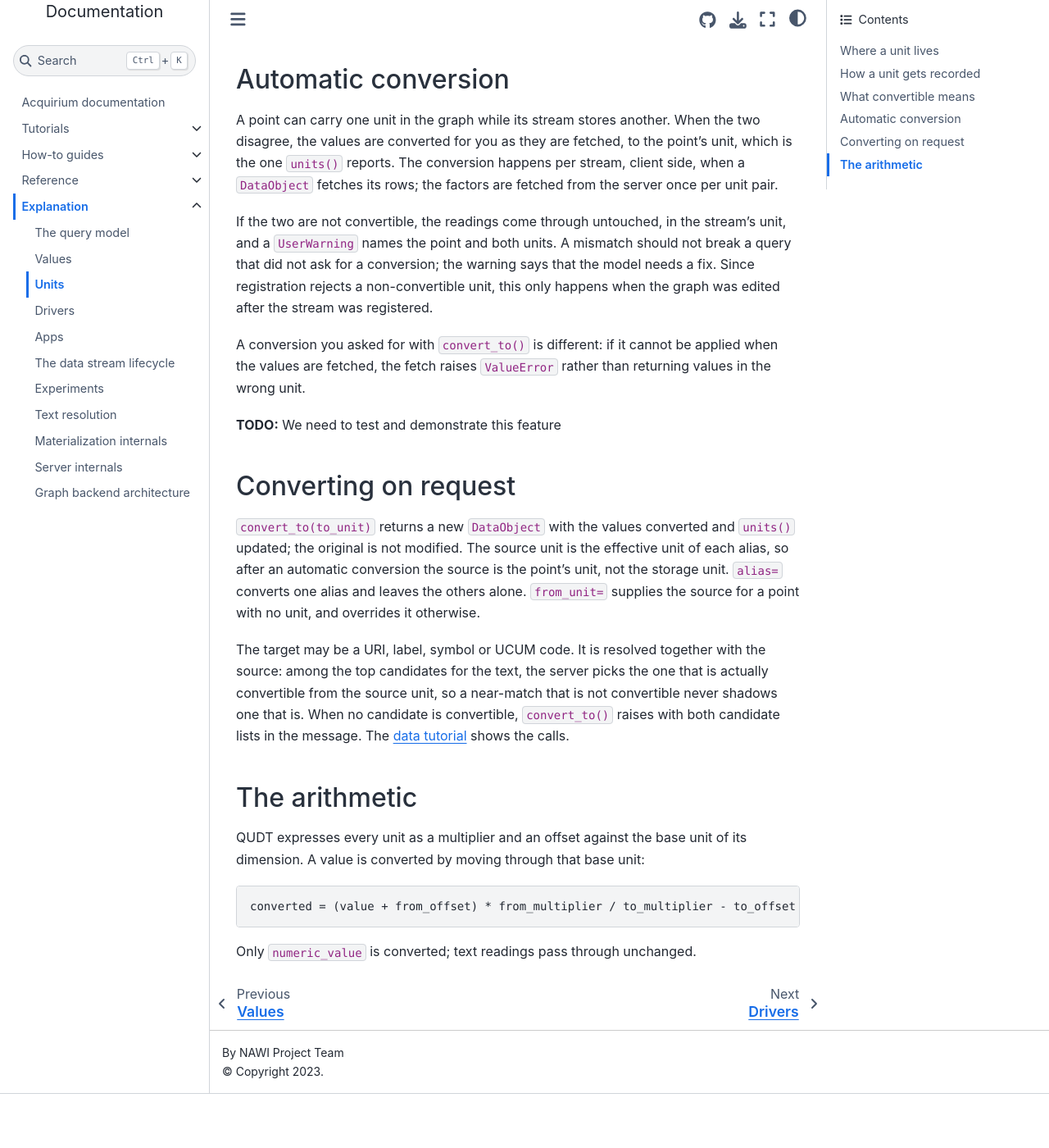
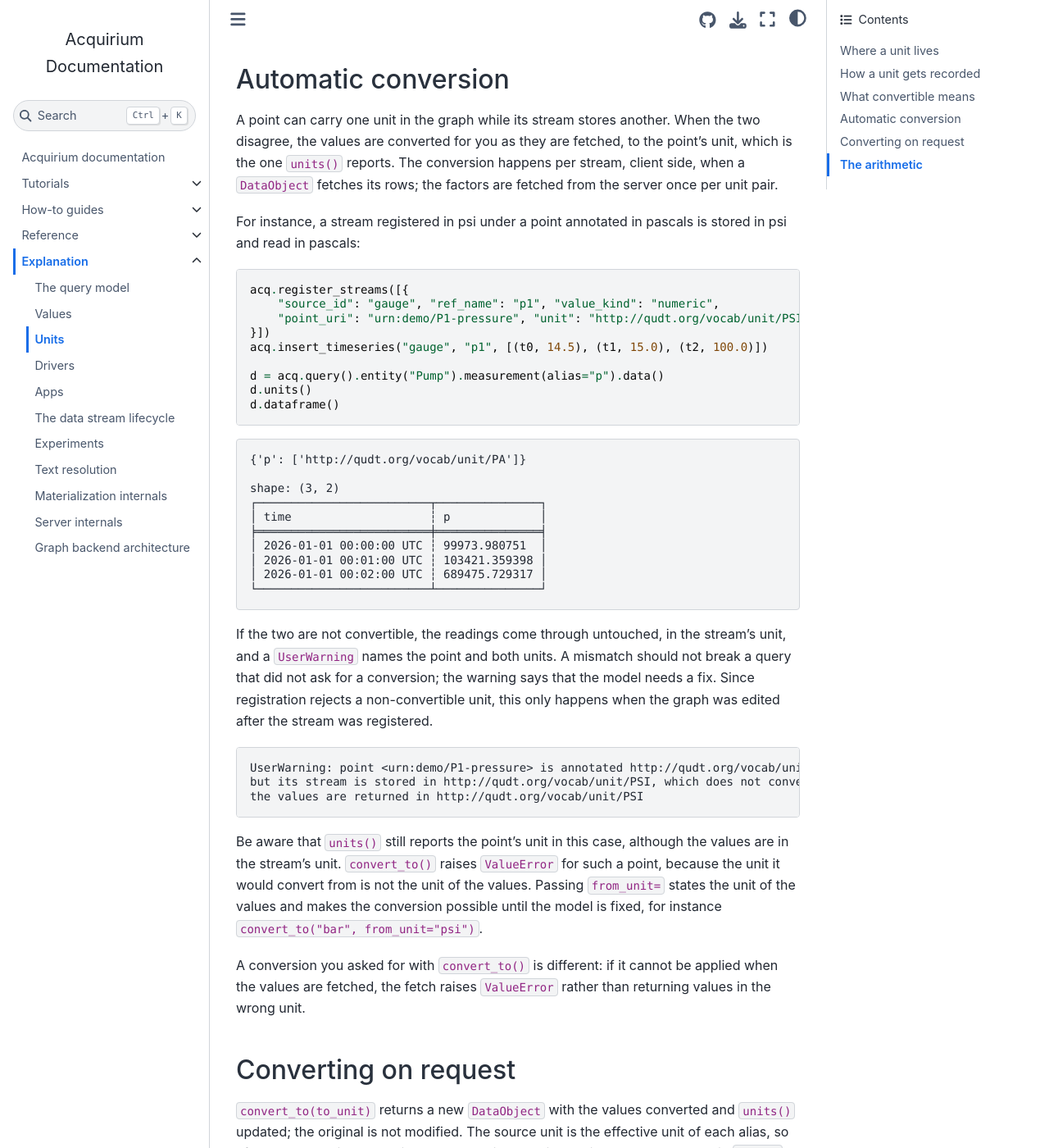
Before and after one commit to DataDrivenCPS/acquirium, a Jupyter Book: the page built from docs/explanation/units.md, in a window 1280 px wide and 1400 px high, scrolled down 1751 px. Shown: the whole window at 82% size. Built offline with Jupyter Book 1.0.4 settings and Sphinx 7.4.7 and the Sphinx Book theme 1.1.4, drawn with Linux system fonts in a browser that asks for light colours; before the commit the page ends 3085 px from its top, so only the background shows below that.

Commit message:
Docs: demonstrate automatic unit conversion, drop the TODO

````diff
--- a/docs/explanation/units.md
+++ b/docs/explanation/units.md
@@ -77,6 +77,33 @@
 The conversion happens per stream, client side, when a `DataObject` fetches
 its rows; the factors are fetched from the server once per unit pair.
 
+For instance, a stream registered in psi under a point annotated in pascals
+is stored in psi and read in pascals:
+
+```python
+acq.register_streams([{
+    "source_id": "gauge", "ref_name": "p1", "value_kind": "numeric",
+    "point_uri": "urn:demo/P1-pressure", "unit": "http://qudt.org/vocab/unit/PSI",
+}])
+acq.insert_timeseries("gauge", "p1", [(t0, 14.5), (t1, 15.0), (t2, 100.0)])
+
+d = acq.query().entity("Pump").measurement(alias="p").data()
+d.units()
+d.dataframe()
+```
+```text
+{'p': ['http://qudt.org/vocab/unit/PA']}
+
+shape: (3, 2)
+┌─────────────────────────┬───────────────┐
+│ time                    ┆ p             │
+╞═════════════════════════╪═══════════════╡
+│ 2026-01-01 00:00:00 UTC ┆ 99973.980751  │
+│ 2026-01-01 00:01:00 UTC ┆ 103421.359398 │
+│ 2026-01-01 00:02:00 UTC ┆ 689475.729317 │
+└─────────────────────────┴───────────────┘
+```
+
 If the two are not convertible, the readings come through untouched, in the
 stream's unit, and a `UserWarning` names the point and both units.
 A mismatch should not break a query that did not ask for a conversion; the
@@ -84,11 +111,23 @@
 Since registration rejects a non-convertible unit, this only happens when the
 graph was edited after the stream was registered.
 
+```text
+UserWarning: point <urn:demo/P1-pressure> is annotated http://qudt.org/vocab/unit/DEG_C
+but its stream is stored in http://qudt.org/vocab/unit/PSI, which does not convert;
+the values are returned in http://qudt.org/vocab/unit/PSI
+```
+
+Be aware that `units()` still reports the point's unit in this case, although
+the values are in the stream's unit.
+`convert_to()` raises `ValueError` for such a point, because the unit it would
+convert from is not the unit of the values.
+Passing `from_unit=` states the unit of the values and makes the conversion
+possible until the model is fixed, for instance
+`convert_to("bar", from_unit="psi")`.
+
 A conversion you asked for with `convert_to()` is different: if it cannot be
 applied when the values are fetched, the fetch raises `ValueError` rather
 than returning values in the wrong unit.
-
-**TODO:** We need to test and demonstrate this feature
 
 ## Converting on request
 
````
